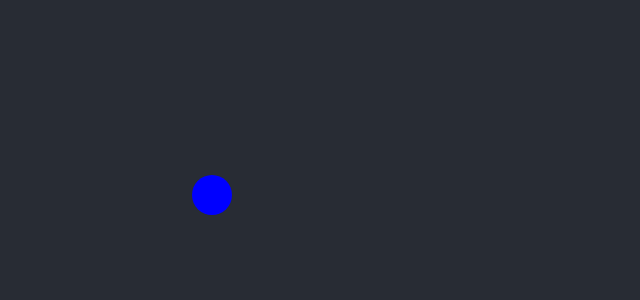
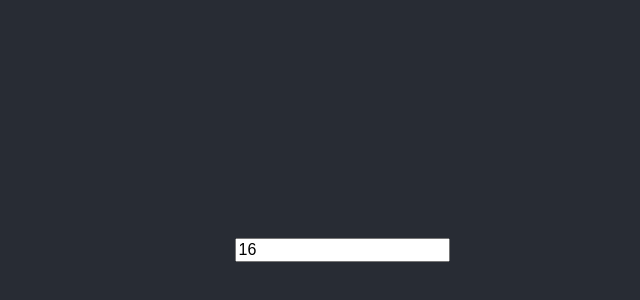
Before and after one commit to doniisetiiawan/react-fbw, a React (Create React App) app: page / in a window 1280 px wide. Shown: the part 150-450 px from the top of the page, without its empty margins (298-938 px from the left). Built offline with nearby package versions, Linux system fonts and the light colour scheme.

Commit message:
Inline styles

```diff
--- a/src/App.js
+++ b/src/App.js
@@ -1,13 +1,13 @@
 /* eslint-disable react/jsx-filename-extension */
 import React from 'react';
 import './App.css';
-import Circle from './components/circle';
+import FontSize from './components/font-size';
 
 function App() {
   return (
     <div className="App">
       <header className="App-header">
-        <Circle x={20} y={20} radius={20} fill="blue" />
+        <FontSize />
       </header>
     </div>
   );
--- /dev/null
+++ b/src/components/font-size.jsx
@@ -0,0 +1,30 @@
+import React from 'react';
+
+class FontSize extends React.Component {
+  constructor(props) {
+    super(props);
+
+    this.state = {
+      value: 16,
+    };
+  }
+
+  handleChange = ({ target }) => {
+    this.setState({
+      value: Number(target.value),
+    });
+  };
+
+  render() {
+    return (
+      <input
+        type="number"
+        value={this.state.value}
+        onChange={this.handleChange}
+        style={{ fontSize: this.state.value }}
+      />
+    );
+  }
+}
+
+export default FontSize;
```
